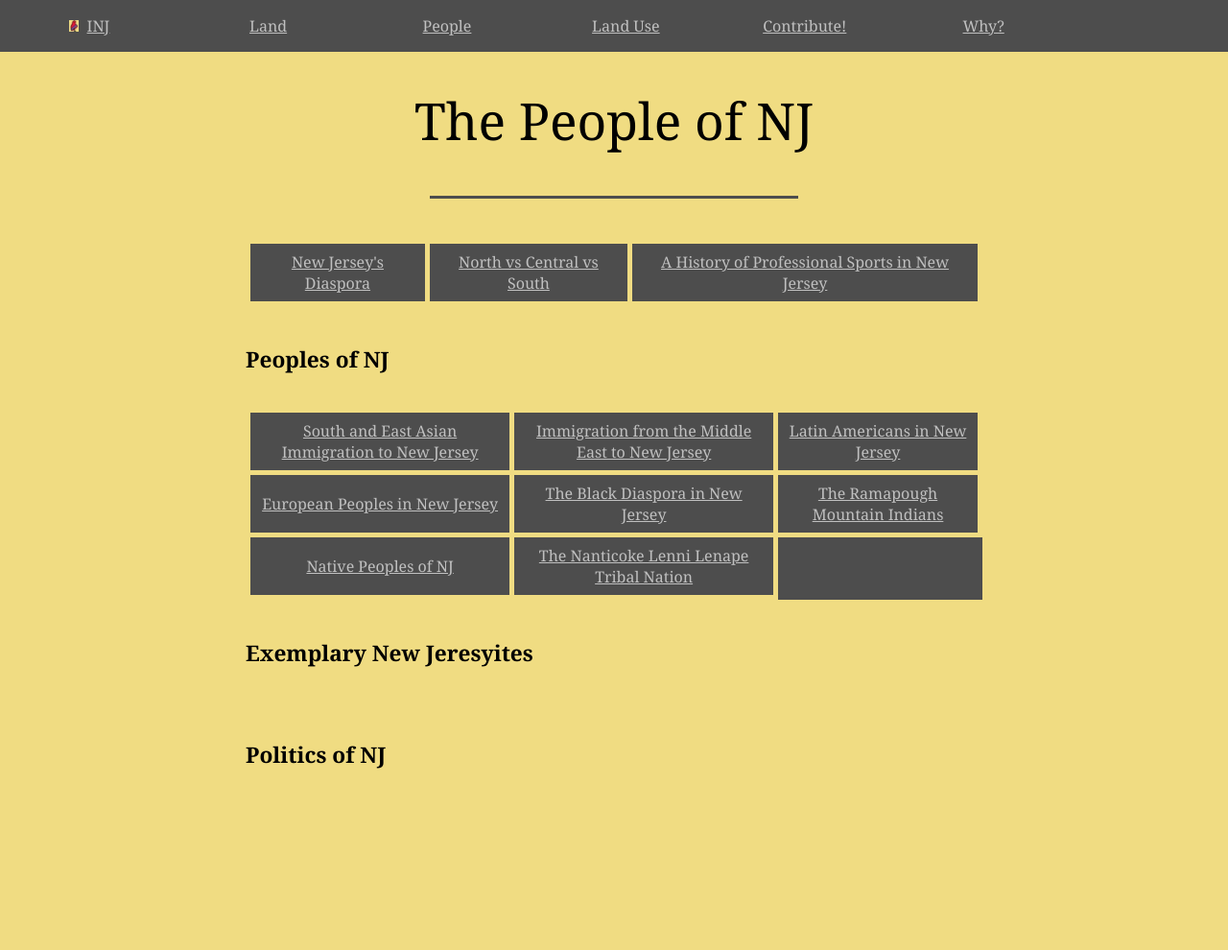
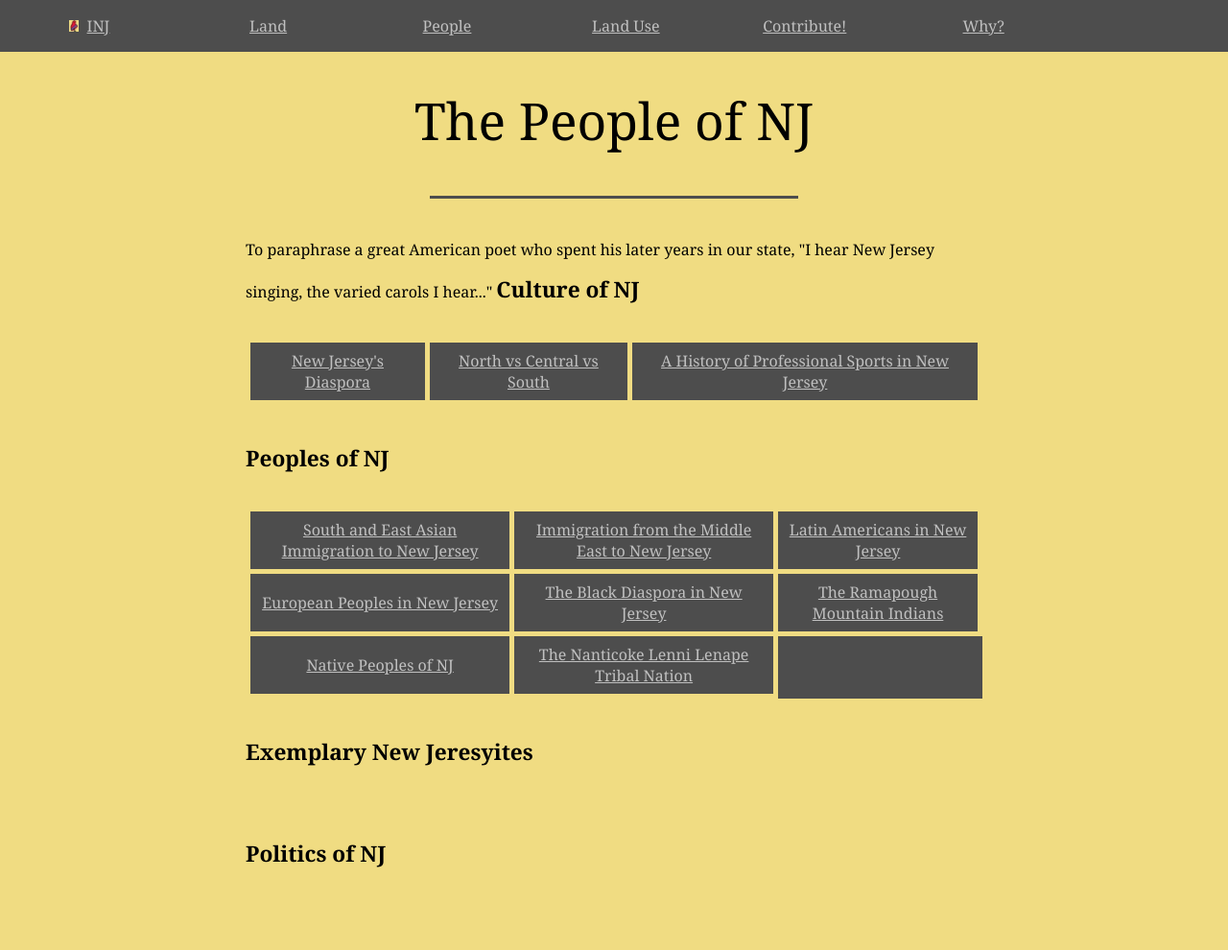
Before and after one commit to jonfried/oakafee.github.io, a Jekyll site: the page built from people.html, in a window 1280 px wide. Shown: the whole page at 96% size. Built offline with Jekyll 4.4.1, drawn with Linux system fonts in a browser that asks for light colours; before the commit the page ends 900 px from its top, so only the background shows below that.

Commit message:
Update people.html

```diff
--- a/people.html
+++ b/people.html
@@ -3,6 +3,10 @@ layout: post
 title: The People of NJ
 tags: people
 ---
+
+To paraphrase a great American poet who spent his later years in our state, "I hear New Jersey singing, the varied carols I hear..."
+
+<h2>Culture of NJ</h2>
 
 <div class="table-container">
   <table class="index">
```
